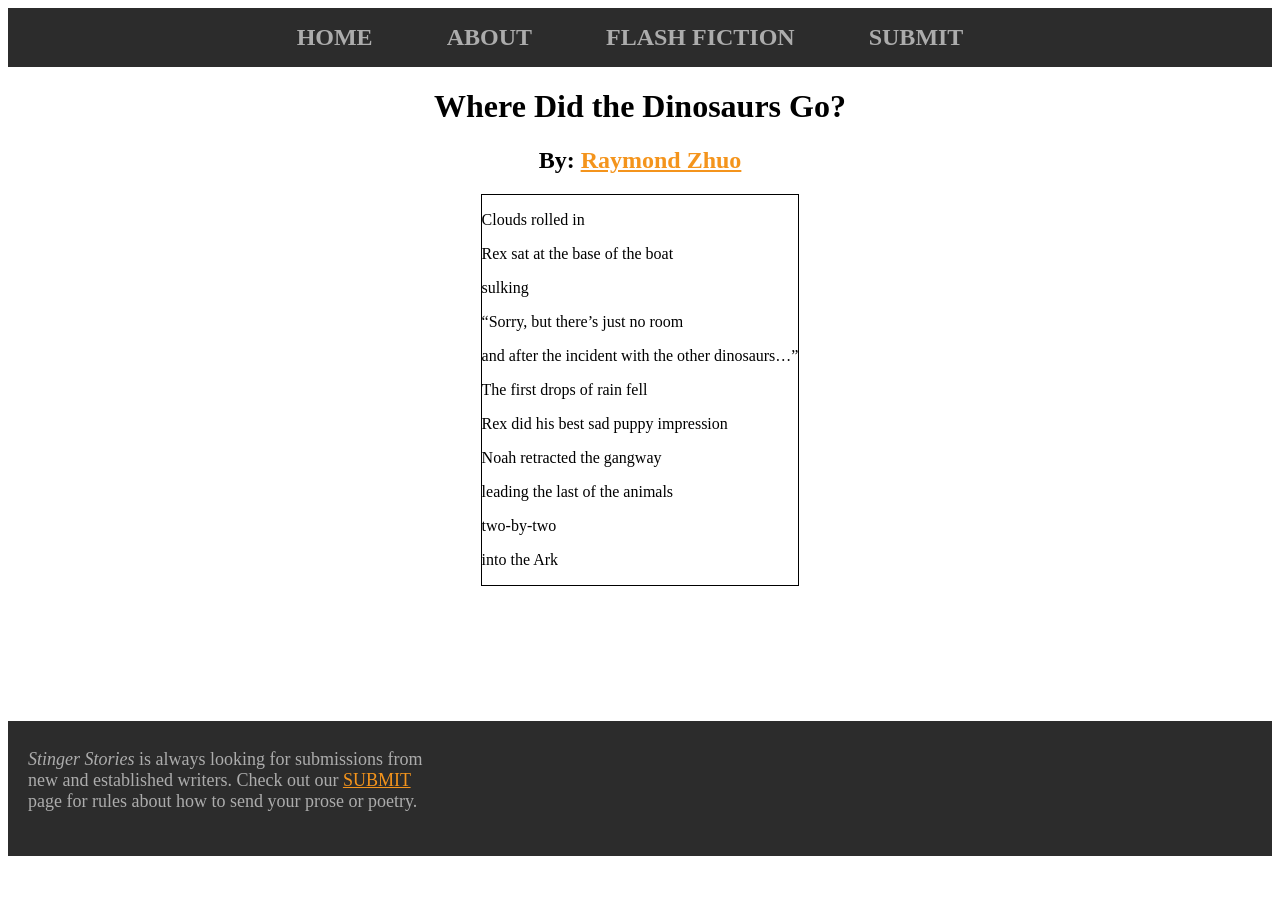
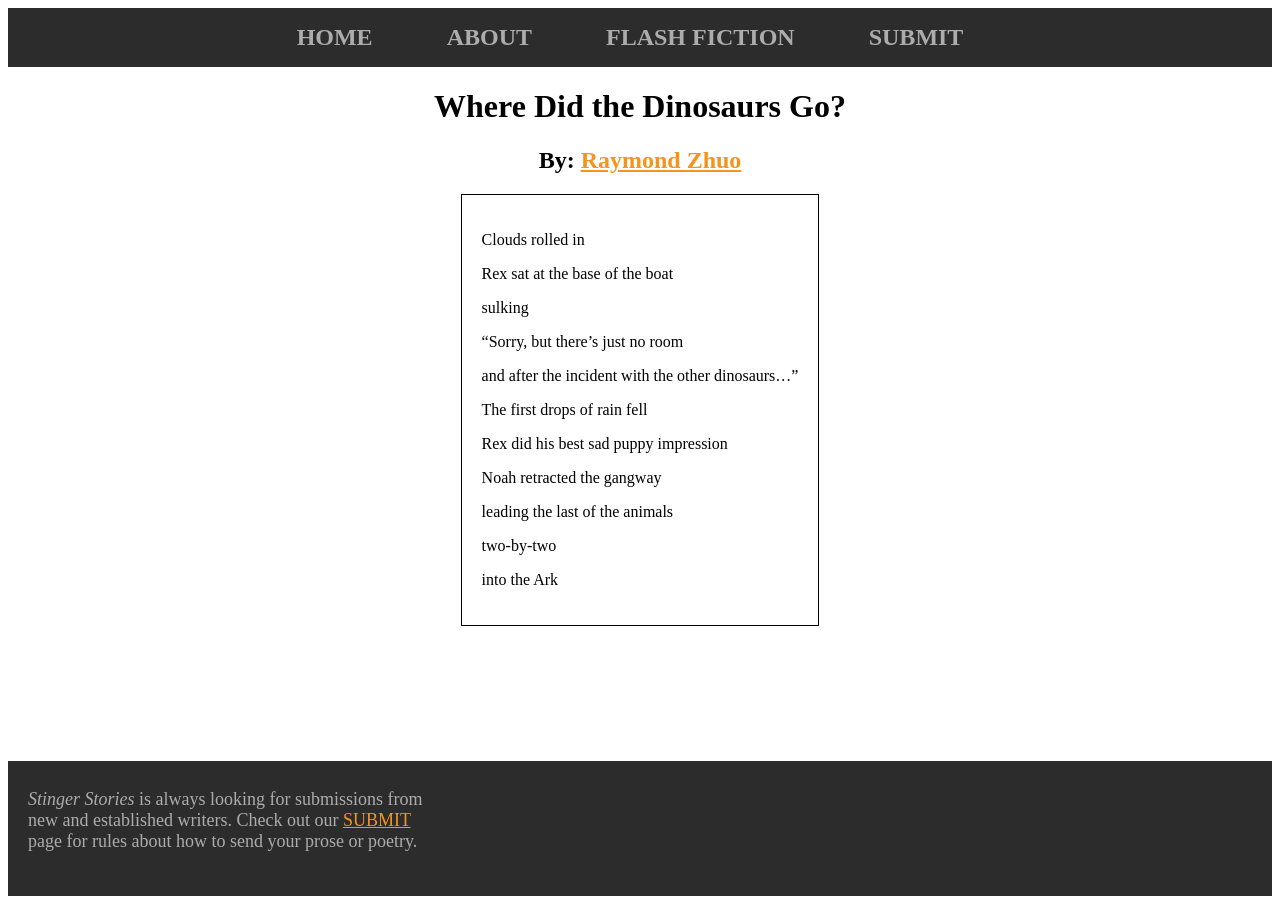
Before and after one commit to jwheatonumich/stinger-stories, a Jekyll site: the page built from _posts/2020-08-23-where-did-the-dinosaurs-go.markdown, in a window 1280 px wide. Built offline with Jekyll 4.4.1, drawn with Linux system fonts in a browser that asks for light colours.

Commit message:
Mobile formatting for Flash page

```diff
--- a/_layouts/exerpts.html
+++ b/_layouts/exerpts.html
@@ -58,6 +58,10 @@
     margin: 5px, 5px, 5px, 5px ;
     border: 1px solid black;
 }
+
+ul {
+    padding-inline-start: 0;
+}
 }
 
 </style>
--- a/_layouts/post.html
+++ b/_layouts/post.html
@@ -10,7 +10,7 @@
     max-width: 700px;
     border: 1px solid black;
     text-align: left;
-    /*padding: 20px;*/
+    padding: 20px;
 }
 
 #logo-div {
```
